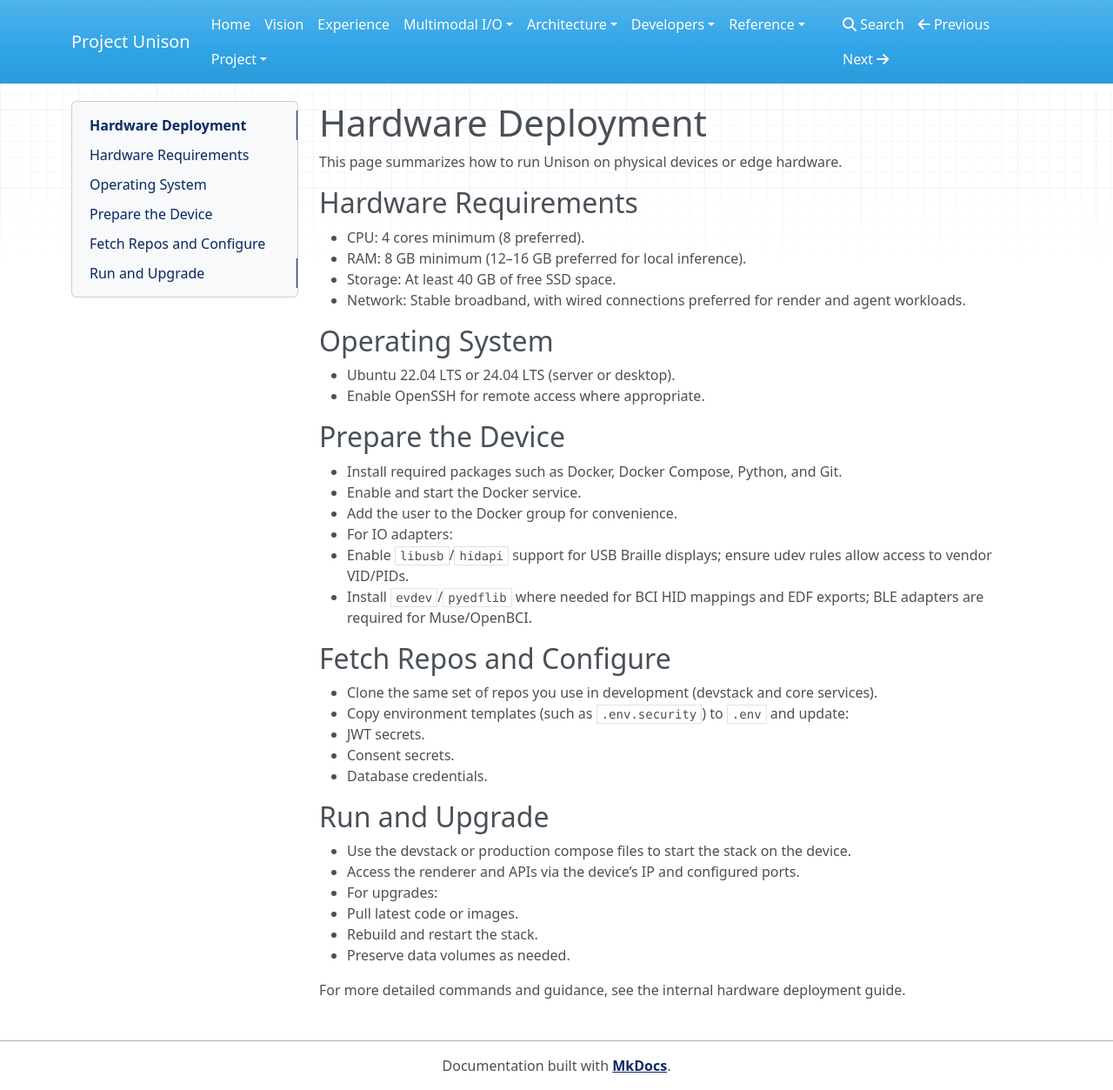
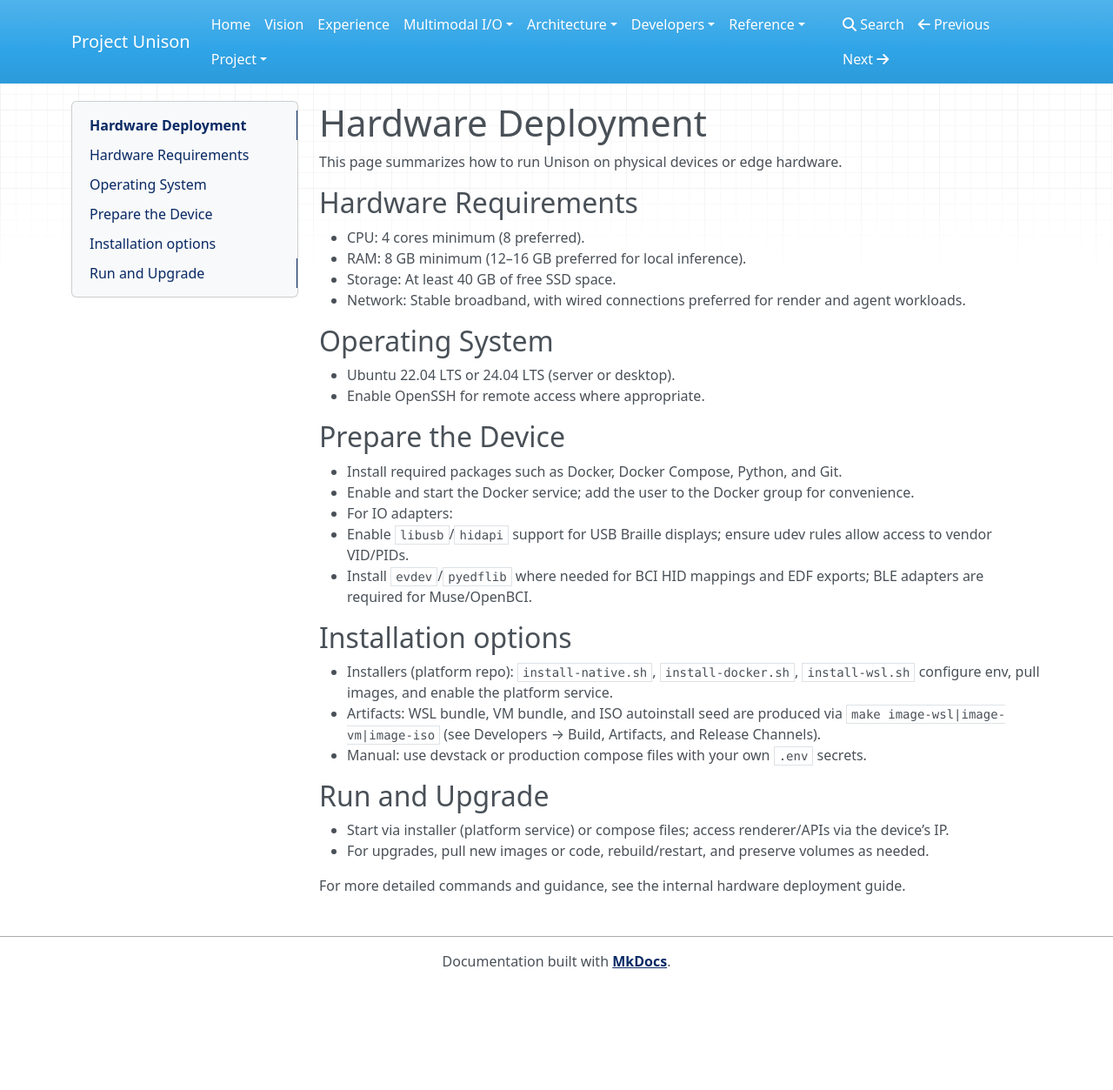
Before and after one commit to project-unisonOS/project-unisonos.github.io, an MkDocs documentation site: the page built from docs/developers/hardware.md, in a window 1280 px wide and 1253 px high. Shown: the whole window at 87% size. Built offline with MkDocs 1.6.1, drawn with Linux system fonts in a browser that asks for light colours; nearby versions of some CDN libraries.

Commit message:
docs: add build/release page and update nav

```diff
--- a/docs/developers/hardware.md
+++ b/docs/developers/hardware.md
@@ -17,27 +17,20 @@ This page summarizes how to run Unison on physical devices or edge hardware.
 ## Prepare the Device
 
 - Install required packages such as Docker, Docker Compose, Python, and Git.
-- Enable and start the Docker service.
-- Add the user to the Docker group for convenience.
+- Enable and start the Docker service; add the user to the Docker group for convenience.
 - For IO adapters:
   - Enable `libusb`/`hidapi` support for USB Braille displays; ensure udev rules allow access to vendor VID/PIDs.
   - Install `evdev`/`pyedflib` where needed for BCI HID mappings and EDF exports; BLE adapters are required for Muse/OpenBCI.
 
-## Fetch Repos and Configure
+## Installation options
 
-- Clone the same set of repos you use in development (devstack and core services).
-- Copy environment templates (such as `.env.security`) to `.env` and update:
-  - JWT secrets.
-  - Consent secrets.
-  - Database credentials.
+- Installers (platform repo): `install-native.sh`, `install-docker.sh`, `install-wsl.sh` configure env, pull images, and enable the platform service.
+- Artifacts: WSL bundle, VM bundle, and ISO autoinstall seed are produced via `make image-wsl|image-vm|image-iso` (see Developers → Build, Artifacts, and Release Channels).
+- Manual: use devstack or production compose files with your own `.env` secrets.
 
 ## Run and Upgrade
 
-- Use the devstack or production compose files to start the stack on the device.
-- Access the renderer and APIs via the device’s IP and configured ports.
-- For upgrades:
-  - Pull latest code or images.
-  - Rebuild and restart the stack.
-  - Preserve data volumes as needed.
+- Start via installer (platform service) or compose files; access renderer/APIs via the device’s IP.
+- For upgrades, pull new images or code, rebuild/restart, and preserve volumes as needed.
 
 For more detailed commands and guidance, see the internal hardware deployment guide.
--- a/mkdocs.yml
+++ b/mkdocs.yml
@@ -36,7 +36,7 @@ nav:
       - Hardware Deployment: developers/hardware.md
       - Coding Conventions: developers/coding-conventions.md
       - Repository Roles: developers/repo-roles.md
-      - Platform Docs Update Plan: developers/platform-docs-update-plan.md
+      - Build, Artifacts, and Release Channels: developers/build-and-release.md
       - Accessibility: developers/accessibility.md
       - Contributing: developers/contributing.md
   - Reference:
```
Also changed, not shown: docs/developers/build-and-release.md (added, +38 -0 lines), docs/developers/platform-docs-update-plan.md (deleted, +0 -25 lines), docs/reference/compatibility.md (+1 -0 lines).
